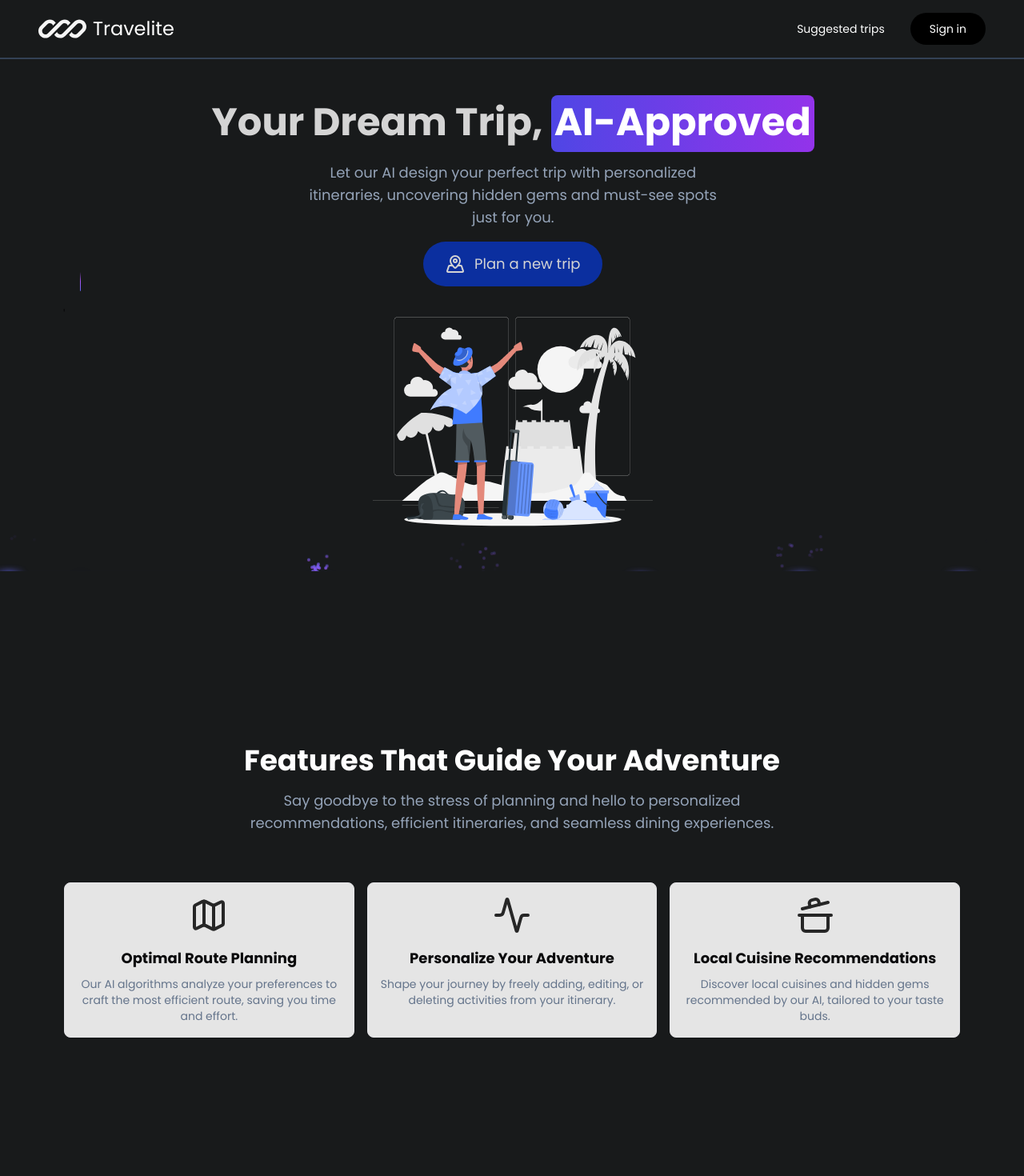
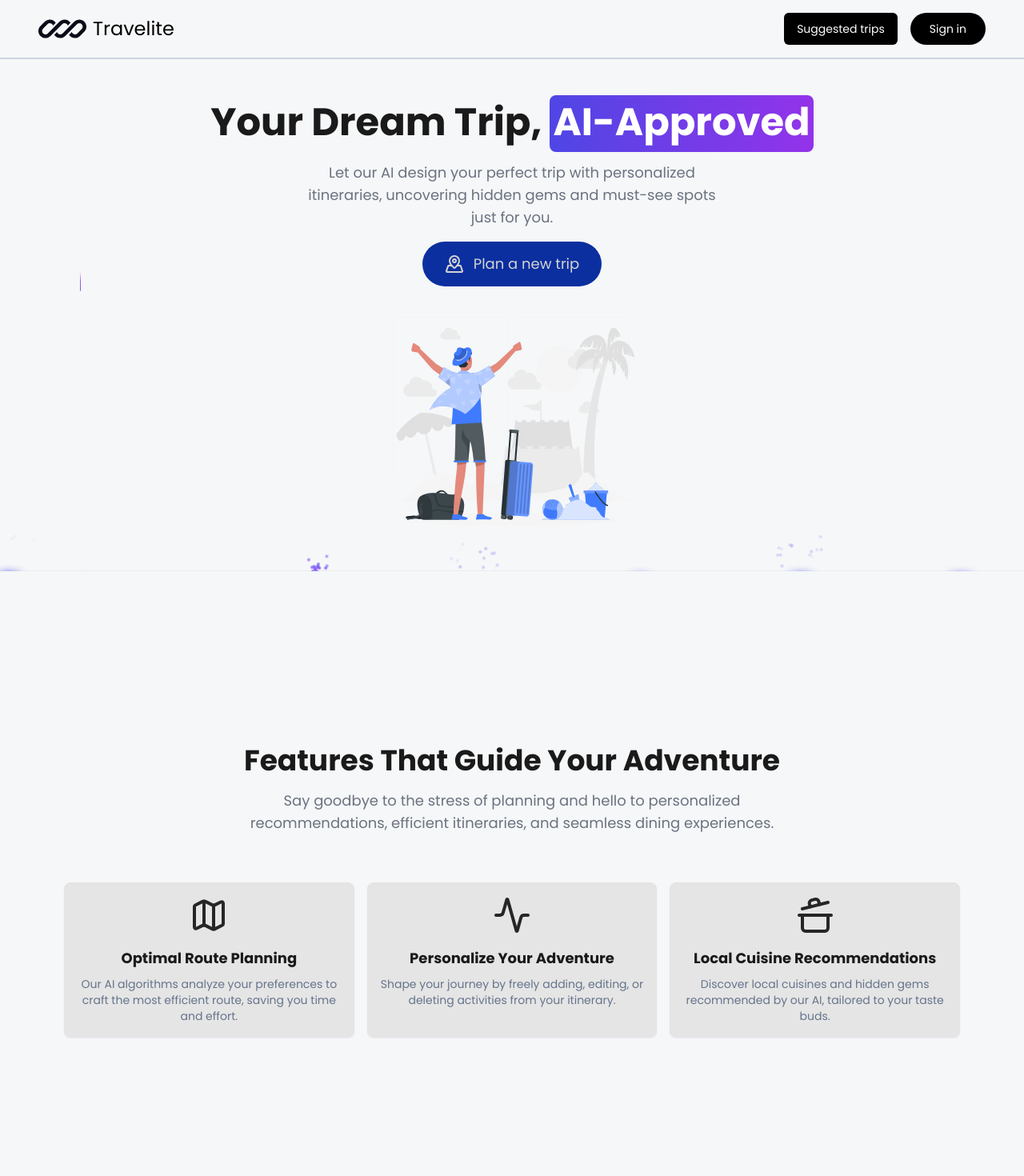
Before and after one commit to Akshansh029/Travelite, a Next.js app: page / in a window 1280 px wide. Shown: the top 1470 px of the page at 80% size. Built offline with nearby package versions, Linux system fonts and the light colour scheme; no server answers.

Commit message:
Light mode implemented on landing page

```diff
--- a/src/app/globals.css
+++ b/src/app/globals.css
@@ -29,7 +29,10 @@
     --chart-3: 197 37% 24%;
     --chart-4: 43 74% 66%;
     --chart-5: 27 87% 67%;
-    --landing-page-bg: #181a1b;
+    /* --landing-page-bg: #ffffff; */
+    --landing-page-bg: #f5f7f8;
+    --landing-dark-text: #1b1a1a;
+    --landing-subheading-text: #6b7280;
   }
 
   .dark {
@@ -64,6 +67,14 @@
   background: var(--landing-page-bg);
 }
 
+.dark-heading-text {
+  color: var(--landing-dark-text);
+}
+
+.dark-subheading-text {
+  color: var(--landing-subheading-text);
+}
+
 @layer base {
   * {
     @apply border-border;
--- a/src/app/layout.tsx
+++ b/src/app/layout.tsx
@@ -1,13 +1,13 @@
 import type { Metadata } from "next";
-import { Inter, Poppins } from "next/font/google"; // Import Poppins
+import { Inter, Poppins } from "next/font/google";
 import "./globals.css";
 import Navbar from "@/components/Navbar";
 
 import { ClerkProvider } from "@clerk/nextjs";
+import Footer from "@/components/Footer";
 
-// Importing both Inter and Poppins fonts
 const inter = Inter({ subsets: ["latin"] });
-const poppins = Poppins({ subsets: ["latin"], weight: ["400", "700"] }); // You can customize the font weights
+const poppins = Poppins({ subsets: ["latin"], weight: ["400", "700"] });
 
 export const metadata: Metadata = {
   title: "Travelite",
@@ -29,6 +29,7 @@ export default function RootLayout({
         >
           <Navbar />
           {children}
+          <Footer />
         </body>
       </html>
     </ClerkProvider>
--- a/src/app/page.tsx
+++ b/src/app/page.tsx
@@ -7,7 +7,6 @@ import Image from "next/image";
 import { Card } from "@/components/ui/card";
 import { useRef } from "react";
 import { LayoutGridDemo } from "@/components/LayoutGrid";
-import Footer from "@/components/Footer";
 import { BackgroundBeamsWithCollision } from "@/components/ui/background-beams-with-collision";
 
 export default function Home() {
@@ -41,9 +40,8 @@ export default function Home() {
   return (
     <main className="overflow-y-auto landing-bg">
       <BackgroundBeamsWithCollision>
-        '
         <motion.section
-          className="hero pt-10 px-5 landing-page-bg h-[calc(100vh-72px)] flex flex-col items-center justify-center text-center overflow-y-hidden"
+          className="hero pt-10 px-5 landing-bg h-[calc(100vh-72px)] flex flex-col items-center justify-center text-center overflow-y-hidden"
           initial={{ opacity: 0, y: 20 }}
           animate={{ opacity: 1, y: 0 }}
           transition={{ duration: 0.6, ease: [0.4, 0.0, 0.2, 1] }}
@@ -62,7 +60,7 @@ export default function Home() {
             animate={{ opacity: 1, y: 0 }}
             transition={{ delay: 0.4, duration: 0.6 }}
           >
-            <h3 className="text-slate-400 text-base md:text-lg">
+            <h3 className="dark-subheading-text text-base md:text-lg">
               Let our AI design your perfect trip with personalized itineraries,
               uncovering hidden gems and must-see spots just for you.
             </h3>
@@ -111,13 +109,13 @@ export default function Home() {
         >
           <motion.h1
             variants={itemVariants}
-            className="text-3xl lg:text-4xl font-bold text-white"
+            className="text-3xl lg:text-4xl font-bold dark-heading-text"
           >
             Features That Guide Your Adventure
           </motion.h1>
           <motion.p
             variants={itemVariants}
-            className="max-w-[90%] md:max-w-[75%] lg:max-w-[60%] mt-4 text-slate-400 text-base md:text-lg"
+            className="max-w-[90%] md:max-w-[75%] lg:max-w-[60%] mt-4 dark-subheading-text text-base md:text-lg"
           >
             Say goodbye to the stress of planning and hello to personalized
             recommendations, efficient itineraries, and seamless dining
@@ -133,7 +131,7 @@ export default function Home() {
           <motion.div variants={itemVariants}>
             <Card className="flex flex-col items-center p-4 h-full bg-neutral-200">
               <MapIcon className="w-12 h-12 text-neutral-800" />
-              <h3 className="text-lg font-semibold mt-4">
+              <h3 className="text-lg font-semibold mt-4 dark-heading-text">
                 Optimal Route Planning
               </h3>
               <p className="text-slate-500 mt-2 text-sm">
@@ -145,7 +143,7 @@ export default function Home() {
           <motion.div variants={itemVariants}>
             <Card className="flex flex-col items-center p-4 h-full bg-neutral-200">
               <ActivityIcon className="w-12 h-12 text-neutral-800" />
-              <h3 className="text-lg font-semibold mt-4">
+              <h3 className="text-lg font-semibold mt-4 dark-heading-text">
                 Personalize Your Adventure
               </h3>
               <p className="text-slate-500 mt-2 text-sm">
@@ -157,7 +155,7 @@ export default function Home() {
           <motion.div variants={itemVariants}>
             <Card className="flex flex-col items-center p-4 h-full bg-neutral-200">
               <CookingPotIcon className="w-12 h-12 text-neutral-800" />
-              <h3 className="text-lg font-semibold mt-4">
+              <h3 className="text-lg font-semibold mt-4 dark-heading-text">
                 Local Cuisine Recommendations
               </h3>
               <p className="text-slate-500 mt-2 text-sm">
@@ -180,13 +178,13 @@ export default function Home() {
         >
           <motion.h2
             variants={itemVariants}
-            className="text-4xl font-bold text-center mb-4"
+            className="text-4xl font-bold text-center mb-4 dark-heading-text"
           >
             Uncover Unique Travel Experiences from Across India
           </motion.h2>
           <motion.p
             variants={itemVariants}
-            className="text-center text-gray-400 mb-8 max-w-2xl mx-auto"
+            className="text-center dark-subheading-text mb-8 max-w-2xl mx-auto"
           >
             Embark on a journey through{" "}
             <span className="text-indigo-500">inspiring itineraries</span>{" "}
@@ -198,7 +196,6 @@ export default function Home() {
           </motion.div>
         </motion.div>
       </section>
-      <Footer />
     </main>
   );
 }
--- a/src/components/HeroHighlight.tsx
+++ b/src/components/HeroHighlight.tsx
@@ -17,7 +17,7 @@ export function HeroHighlightText() {
         duration: 0.5,
         ease: [0.4, 0.0, 0.2, 1],
       }}
-      className="text-2xl px-4 md:text-4xl lg:text-5xl font-bold text-neutral-300 dark:text-white max-w-4xl leading-relaxed lg:leading-snug text-center mx-auto"
+      className="text-2xl px-4 md:text-4xl lg:text-5xl font-bold dark-heading-text dark:text-black max-w-4xl leading-relaxed lg:leading-snug text-center mx-auto"
     >
       Your Dream Trip,{" "}
       <Highlight className="text-white dark:text-white">AI-Approved</Highlight>
--- a/src/components/LayoutGrid.tsx
+++ b/src/components/LayoutGrid.tsx
@@ -24,7 +24,7 @@ const SkeletonOne = () => {
       </p>
       <Button
         variant={"destructive"}
-        className="bg-purple-600 hover:bg-indigo-600"
+        className="bg-indigo-600 hover:bg-purple-600"
       >
         View trip
       </Button>
@@ -45,7 +45,7 @@ const SkeletonTwo = () => {
       </p>
       <Button
         variant={"destructive"}
-        className="bg-purple-600 hover:bg-indigo-600"
+        className="bg-indigo-600 hover:bg-purple-600"
       >
         View trip
       </Button>
@@ -65,7 +65,7 @@ const SkeletonThree = () => {
       </p>
       <Button
         variant={"destructive"}
-        className="bg-purple-600 hover:bg-indigo-600"
+        className="bg-indigo-600 hover:bg-purple-600"
       >
         View trip
       </Button>
@@ -85,7 +85,7 @@ const SkeletonFour = () => {
       </p>
       <Button
         variant={"destructive"}
-        className="bg-purple-600 hover:bg-indigo-600"
+        className="bg-indigo-600 hover:bg-purple-600"
       >
         View trip
       </Button>
--- a/src/components/Navbar.tsx
+++ b/src/components/Navbar.tsx
@@ -1,11 +1,15 @@
+"use client";
 import { SignInButton, SignedOut, UserButton } from "@clerk/nextjs";
 import Logo from "./Logo";
 import { Button } from "./ui/button";
 import Link from "next/link";
+import { useRouter } from "next/navigation";
 
 export default function Navbar() {
+  const router = useRouter();
+
   return (
-    <nav className="sticky top-0 landing-bg text-white p-4 border-b-2 border-slate-700 z-50">
+    <nav className="sticky top-0 landing-bg text-black p-4 border-b-2 border-slate-300 z-50 ">
       <div className="container mx-auto flex justify-between items-center">
         <Link href="/" className="flex gap-2">
           <Logo width={60} height={60} />
@@ -14,15 +18,13 @@ export default function Navbar() {
 
         <div className="flex space-x-4">
           <Button
+            onClick={() => router.push("/suggested-trips")}
             variant="ghost"
-            className="text-white hover:bg-[#232727] hover:text-white"
+            className="text-white bg-black hover:bg-[#232727] hover:text-white"
           >
             Suggested trips
           </Button>
 
-          {/* <Button className="bg-black text-white rounded-full px-6 py-2">
-            Sign in
-          </Button> */}
           <SignedOut>
             <Button className="bg-black text-white rounded-full px-6 py-2">
               <SignInButton />
--- a/src/components/ui/background-beams-with-collision.tsx
+++ b/src/components/ui/background-beams-with-collision.tsx
@@ -70,8 +70,7 @@ export const BackgroundBeamsWithCollision = ({
     <div
       ref={parentRef}
       className={cn(
-        "h-96 md:h-[40rem] bg-[#181a1b]  relative flex items-center w-full justify-center overflow-hidden",
-        // h-screen if you want bigger
+        "h-96 md:h-[40rem] bg-[#F5F7F8]  relative flex items-center w-full justify-center overflow-hidden",
         className
       )}
     >
```
Also changed, not shown: src/app/suggested-trips/page.tsx (added, +174 -0 lines), public/logo.svg.
